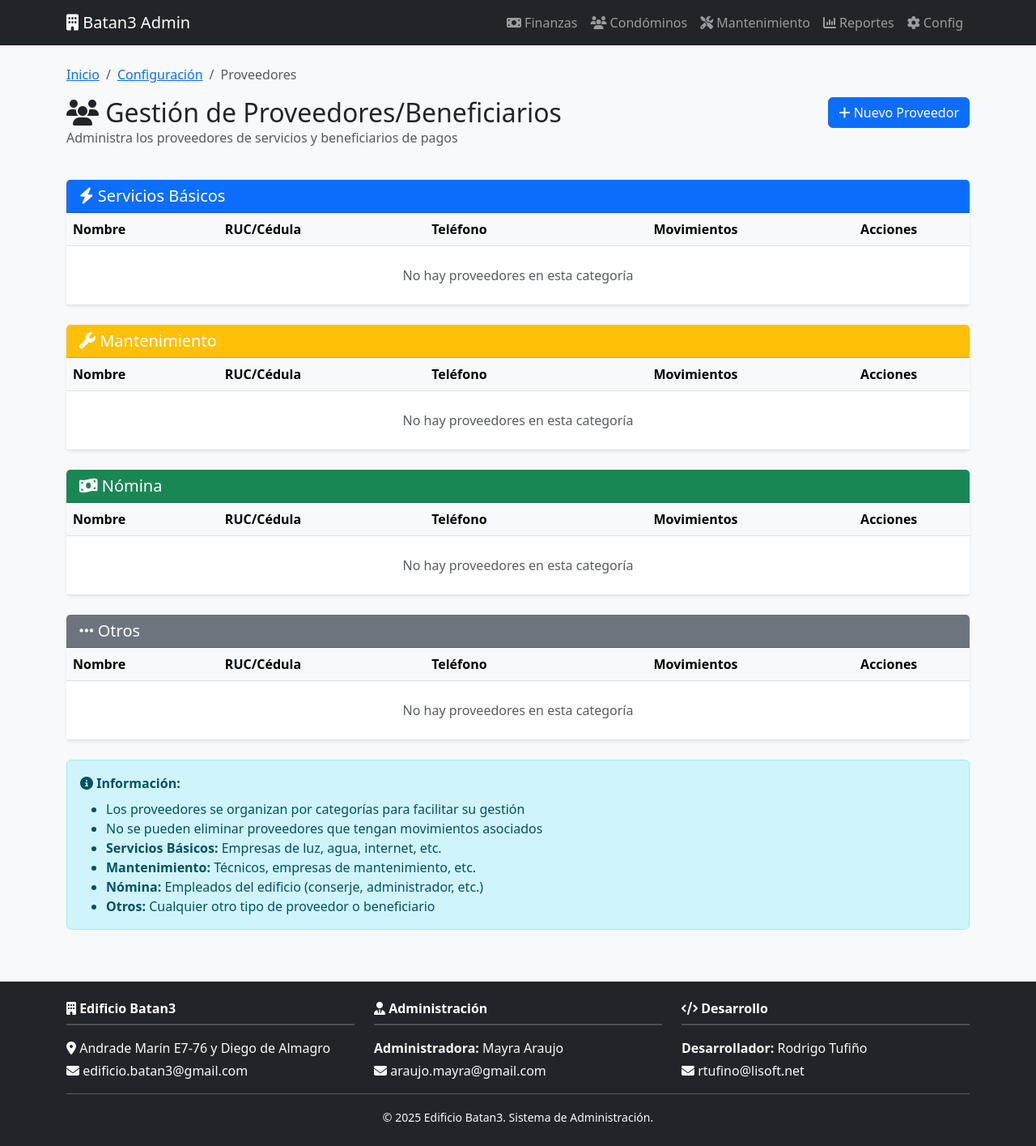
After one commit to rtufino/batan3, a Flask app: page /config/proveedores in a window 1280 px wide. The commit adds this page. Shown: the whole page at 81% size. Run offline with Flask 3, Linux system fonts and the light colour scheme; data that the repository does not hold is empty.

Commit message:
Agregar Configuración de Proveedores

```diff
--- a/app/routes/config.py
+++ b/app/routes/config.py
@@ -1,10 +1,15 @@
 from flask import Blueprint, render_template, redirect, url_for, flash, request
 from app.extensions import db
-from app.models import Rubro, Movimiento
-from app.forms import RubroForm
+from app.models import Rubro, Movimiento, Proveedor
+from app.forms import RubroForm, ProveedorForm
 from sqlalchemy import func
 
 config_bp = Blueprint('config', __name__, url_prefix='/config')
+
+@config_bp.route('/')
+def index():
+    """Página principal de configuración con cards para cada sección"""
+    return render_template('config/index.html')
 
 @config_bp.route('/rubros')
 def lista_rubros():
@@ -117,3 +122,109 @@ def eliminar_rubro(id):
         flash(f'Error al eliminar rubro: {str(e)}', 'danger')
 
     return redirect(url_for('config.lista_rubros'))
+
+# ==================== CRUD PROVEEDORES/BENEFICIARIOS ====================
+
+@config_bp.route('/proveedores')
+def lista_proveedores():
+    """Lista todos los proveedores con información de uso"""
+    # Obtener todos los proveedores con conteo de movimientos
+    proveedores_query = db.session.query(
+        Proveedor,
+        func.count(Movimiento.id).label('num_movimientos')
+    ).outerjoin(Movimiento).group_by(Proveedor.id).order_by(Proveedor.categoria, Proveedor.nombre).all()
+
+    proveedores_data = []
+    for proveedor, num_movimientos in proveedores_query:
+        proveedores_data.append({
+            'proveedor': proveedor,
+            'num_movimientos': num_movimientos,
+            'puede_eliminar': num_movimientos == 0
+        })
+
+    return render_template('config/proveedores.html', proveedores_data=proveedores_data)
+
+@config_bp.route('/proveedores/nuevo', methods=['GET', 'POST'])
+def nuevo_proveedor():
+    """Crear un nuevo proveedor"""
+    form = ProveedorForm()
+
+    if form.validate_on_submit():
+        # Verificar que no exista un proveedor con el mismo nombre
+        existe = Proveedor.query.filter_by(nombre=form.nombre.data).first()
+        if existe:
+            flash(f'Ya existe un proveedor con el nombre "{form.nombre.data}"', 'warning')
+            return render_template('config/proveedor_form.html', form=form, titulo='Nuevo Proveedor')
+
+        nuevo_proveedor = Proveedor(
+            nombre=form.nombre.data,
+            ruc_cedula=form.ruc_cedula.data,
+            telefono=form.telefono.data,
+            categoria=form.categoria.data
+        )
+
+        try:
+            db.session.add(nuevo_proveedor)
+            db.session.commit()
+            flash(f'Proveedor "{nuevo_proveedor.nombre}" creado exitosamente', 'success')
+            return redirect(url_for('config.lista_proveedores'))
+        except Exception as e:
+            db.session.rollback()
+            flash(f'Error al crear proveedor: {str(e)}', 'danger')
+
+    return render_template('config/proveedor_form.html', form=form, titulo='Nuevo Proveedor')
+
+@config_bp.route('/proveedores/editar/<int:id>', methods=['GET', 'POST'])
+def editar_proveedor(id):
+    """Editar un proveedor existente"""
+    proveedor = Proveedor.query.get_or_404(id)
+    form = ProveedorForm(obj=proveedor)
+
+    if form.validate_on_submit():
+        # Verificar que no exista otro proveedor con el mismo nombre
+        existe = Proveedor.query.filter(
+            Proveedor.nombre == form.nombre.data,
+            Proveedor.id != id
+        ).first()
+
+        if existe:
+            flash(f'Ya existe otro proveedor con el nombre "{form.nombre.data}"', 'warning')
+            return render_template('config/proveedor_form.html', form=form, titulo='Editar Proveedor', proveedor=proveedor)
+
+        proveedor.nombre = form.nombre.data
+        proveedor.ruc_cedula = form.ruc_cedula.data
+        proveedor.telefono = form.telefono.data
+        proveedor.categoria = form.categoria.data
+
+        try:
+            db.session.commit()
+            flash(f'Proveedor "{proveedor.nombre}" actualizado exitosamente', 'success')
+            return redirect(url_for('config.lista_proveedores'))
+        except Exception as e:
+            db.session.rollback()
+            flash(f'Error al actualizar proveedor: {str(e)}', 'danger')
+
+    return render_template('config/proveedor_form.html', form=form, titulo='Editar Proveedor', proveedor=proveedor)
+
+@config_bp.route('/proveedores/eliminar/<int:id>', methods=['POST'])
+def eliminar_proveedor(id):
+    """Eliminar un proveedor"""
+    proveedor = Proveedor.query.get_or_404(id)
+
+    # Verificar si tiene movimientos asociados
+    num_movimientos = Movimiento.query.filter_by(proveedor_id=id).count()
+
+    if num_movimientos > 0:
+        flash(f'No se puede eliminar el proveedor "{proveedor.nombre}" porque tiene {num_movimientos} movimiento(s) asociado(s)', 'danger')
+        return redirect(url_for('config.lista_proveedores'))
+
+    try:
+        nombre_proveedor = proveedor.nombre
+        db.session.delete(proveedor)
+        db.session.commit()
+        flash(f'Proveedor "{nombre_proveedor}" eliminado exitosamente', 'success')
+    except Exception as e:
+        db.session.rollback()
+        flash(f'Error al eliminar proveedor: {str(e)}', 'danger')
+
+    return redirect(url_for('config.lista_proveedores'))
--- a/app/templates/base.html
+++ b/app/templates/base.html
@@ -64,7 +64,7 @@
                         <li class="nav-item"><a class="nav-link" href="{{ url_for('condominos.lista_departamentos') }}"><i class="fa-solid fa-users"></i> Condóminos</a></li>
                         <li class="nav-item"><a class="nav-link" href="{{ url_for('mantenimiento.inventario') }}"><i class="fa-solid fa-screwdriver-wrench"></i> Mantenimiento</a></li>
                         <li class="nav-item"><a class="nav-link" href="{{ url_for('finanzas.reportes') }}"><i class="fa-solid fa-chart-column"></i> Reportes</a></li>
-                        <li class="nav-item"><a class="nav-link" href="{{ url_for('config.lista_rubros') }}"><i class="fa-solid fa-gear"></i> Config</a></li>
+                        <li class="nav-item"><a class="nav-link" href="{{ url_for('config.index') }}"><i class="fa-solid fa-gear"></i> Config</a></li>
                     </ul>
                 </div>
             </div>
--- /dev/null
+++ b/app/templates/config/proveedores.html
@@ -0,0 +1,108 @@
+{% extends "base.html" %}
+
+{% block title %}Gestión de Proveedores{% endblock %}
+
+{% block content %}
+<!-- Breadcrumb -->
+<nav aria-label="breadcrumb" class="mb-3">
+    <ol class="breadcrumb">
+        <li class="breadcrumb-item"><a href="{{ url_for('main.dashboard') }}">Inicio</a></li>
+        <li class="breadcrumb-item"><a href="{{ url_for('config.index') }}">Configuración</a></li>
+        <li class="breadcrumb-item active" aria-current="page">Proveedores</li>
+    </ol>
+</nav>
+
+<div class="row mb-4">
+    <div class="col-md-8">
+        <h2 class="mb-0"><i class="fa-solid fa-users"></i> Gestión de Proveedores/Beneficiarios</h2>
+        <p class="text-muted">Administra los proveedores de servicios y beneficiarios de pagos</p>
+    </div>
+    <div class="col-md-4 text-end">
+        <a href="{{ url_for('config.nuevo_proveedor') }}" class="btn btn-primary">
+            <i class="fa-solid fa-plus"></i> Nuevo Proveedor
+        </a>
+    </div>
+</div>
+
+<!-- Proveedores por Categoría -->
+{% set categorias = {
+    'SERVICIOS_BASICOS': {'nombre': 'Servicios Básicos', 'icono': 'fa-bolt', 'color': 'primary'},
+    'MANTENIMIENTO': {'nombre': 'Mantenimiento', 'icono': 'fa-wrench', 'color': 'warning'},
+    'NOMINA': {'nombre': 'Nómina', 'icono': 'fa-money-bill-wave', 'color': 'success'},
+    'OTROS': {'nombre': 'Otros', 'icono': 'fa-ellipsis', 'color': 'secondary'}
+} %}
+
+{% for cat_key, cat_info in categorias.items() %}
+    {% set proveedores_cat = proveedores_data | selectattr('proveedor.categoria', 'equalto', cat_key) | list %}
+
+    <div class="card shadow-sm border-0 mb-4">
+        <div class="card-header bg-{{ cat_info.color }} text-white">
+            <h5 class="mb-0"><i class="fa-solid {{ cat_info.icono }}"></i> {{ cat_info.nombre }}</h5>
+        </div>
+        <div class="table-responsive">
+            <table class="table table-hover align-middle mb-0">
+                <thead class="table-light">
+                    <tr>
+                        <th>Nombre</th>
+                        <th>RUC/Cédula</th>
+                        <th>Teléfono</th>
+                        <th class="text-center">Movimientos</th>
+                        <th class="text-center">Acciones</th>
+                    </tr>
+                </thead>
+                <tbody>
+                    {% if proveedores_cat %}
+                        {% for item in proveedores_cat %}
+                        <tr>
+                            <td><strong>{{ item.proveedor.nombre }}</strong></td>
+                            <td>{{ item.proveedor.ruc_cedula or '-' }}</td>
+                            <td>{{ item.proveedor.telefono or '-' }}</td>
+                            <td class="text-center">
+                                <span class="badge bg-info">{{ item.num_movimientos }}</span>
+                            </td>
+                            <td class="text-center">
+                                <div class="btn-group btn-group-sm" role="group">
+                                    <a href="{{ url_for('config.editar_proveedor', id=item.proveedor.id) }}" class="btn btn-warning" title="Editar">
+                                        <i class="fa-solid fa-edit"></i>
+                                    </a>
+
+                                    {% if item.puede_eliminar %}
+                                        <form method="POST" action="{{ url_for('config.eliminar_proveedor', id=item.proveedor.id) }}" style="display: inline;">
+                                            <button type="submit" class="btn btn-danger btn-sm" title="Eliminar" onclick="return confirm('¿Está seguro de eliminar este proveedor?')">
+                                                <i class="fa-solid fa-trash"></i>
+                                            </button>
+                                        </form>
+                                    {% else %}
+                                        <button class="btn btn-secondary" disabled title="No se puede eliminar (tiene movimientos)">
+                                            <i class="fa-solid fa-ban"></i>
+                                        </button>
+                                    {% endif %}
+                                </div>
+                            </td>
+                        </tr>
+                        {% endfor %}
+                    {% else %}
+                        <tr>
+                            <td colspan="5" class="text-center text-muted py-4">
+                                No hay proveedores en esta categoría
+                            </td>
+                        </tr>
+                    {% endif %}
+                </tbody>
+            </table>
+        </div>
+    </div>
+{% endfor %}
+
+<div class="alert alert-info mt-4">
+    <strong><i class="fa-solid fa-info-circle"></i> Información:</strong>
+    <ul class="mb-0 mt-2">
+        <li>Los proveedores se organizan por categorías para facilitar su gestión</li>
+        <li>No se pueden eliminar proveedores que tengan movimientos asociados</li>
+        <li><strong>Servicios Básicos:</strong> Empresas de luz, agua, internet, etc.</li>
+        <li><strong>Mantenimiento:</strong> Técnicos, empresas de mantenimiento, etc.</li>
+        <li><strong>Nómina:</strong> Empleados del edificio (conserje, administrador, etc.)</li>
+        <li><strong>Otros:</strong> Cualquier otro tipo de proveedor o beneficiario</li>
+    </ul>
+</div>
+{% endblock %}
--- a/app/templates/config/rubro_form.html
+++ b/app/templates/config/rubro_form.html
@@ -7,7 +7,8 @@
 <nav aria-label="breadcrumb" class="mb-3">
     <ol class="breadcrumb">
         <li class="breadcrumb-item"><a href="{{ url_for('main.dashboard') }}">Inicio</a></li>
-        <li class="breadcrumb-item"><a href="{{ url_for('config.lista_rubros') }}">Configuración - Rubros</a></li>
+        <li class="breadcrumb-item"><a href="{{ url_for('config.index') }}">Configuración</a></li>
+        <li class="breadcrumb-item"><a href="{{ url_for('config.lista_rubros') }}">Rubros</a></li>
         <li class="breadcrumb-item active" aria-current="page">{{ titulo }}</li>
     </ol>
 </nav>
--- a/app/templates/config/rubros.html
+++ b/app/templates/config/rubros.html
@@ -7,7 +7,8 @@
 <nav aria-label="breadcrumb" class="mb-3">
     <ol class="breadcrumb">
         <li class="breadcrumb-item"><a href="{{ url_for('main.dashboard') }}">Inicio</a></li>
-        <li class="breadcrumb-item active" aria-current="page">Configuración - Rubros</li>
+        <li class="breadcrumb-item"><a href="{{ url_for('config.index') }}">Configuración</a></li>
+        <li class="breadcrumb-item active" aria-current="page">Rubros</li>
     </ol>
 </nav>
 
```
Also changed, not shown: app/forms.py (+12 -0 lines), app/templates/config/index.html (added, +99 -0 lines), app/templates/config/proveedor_form.html (added, +108 -0 lines).
